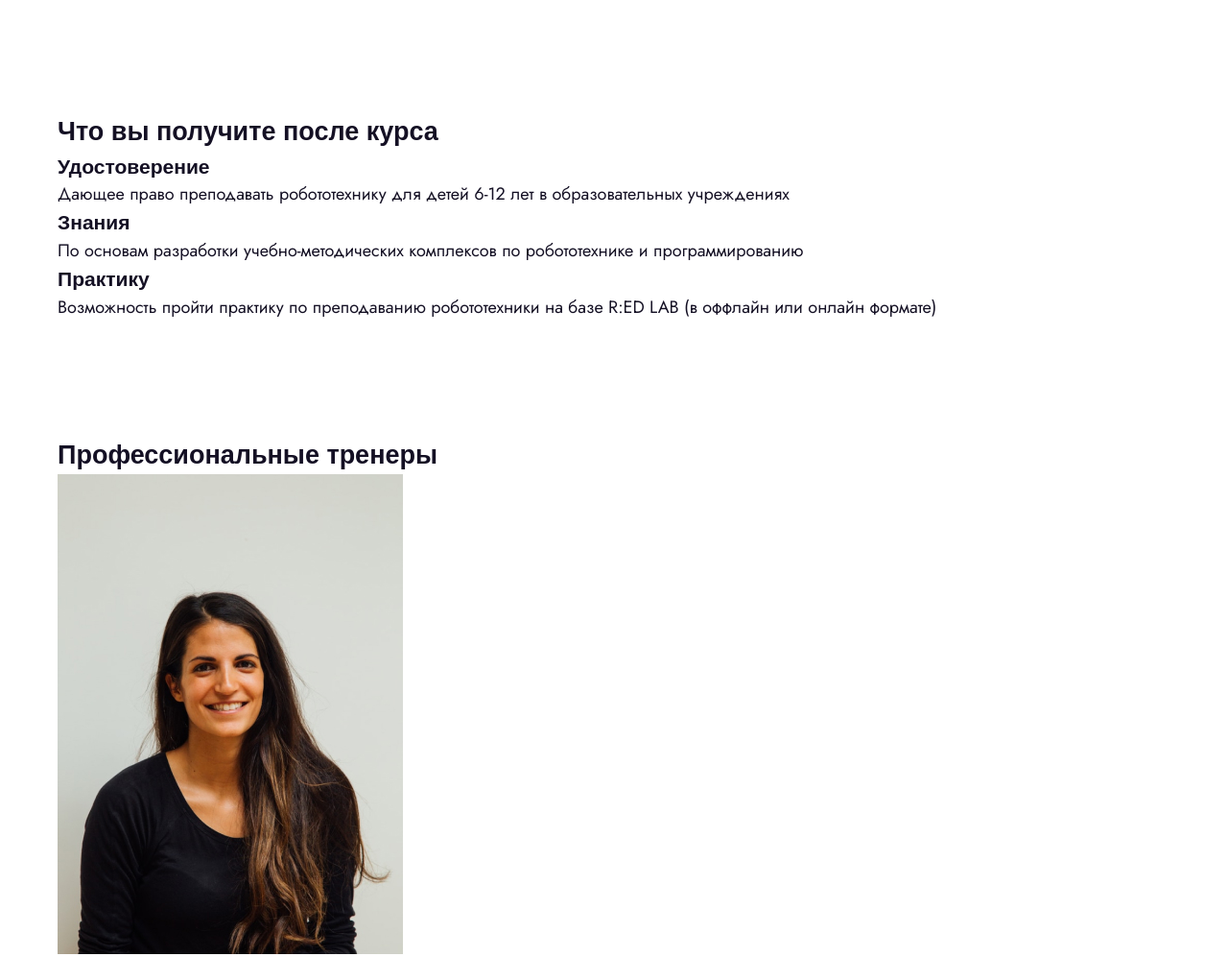
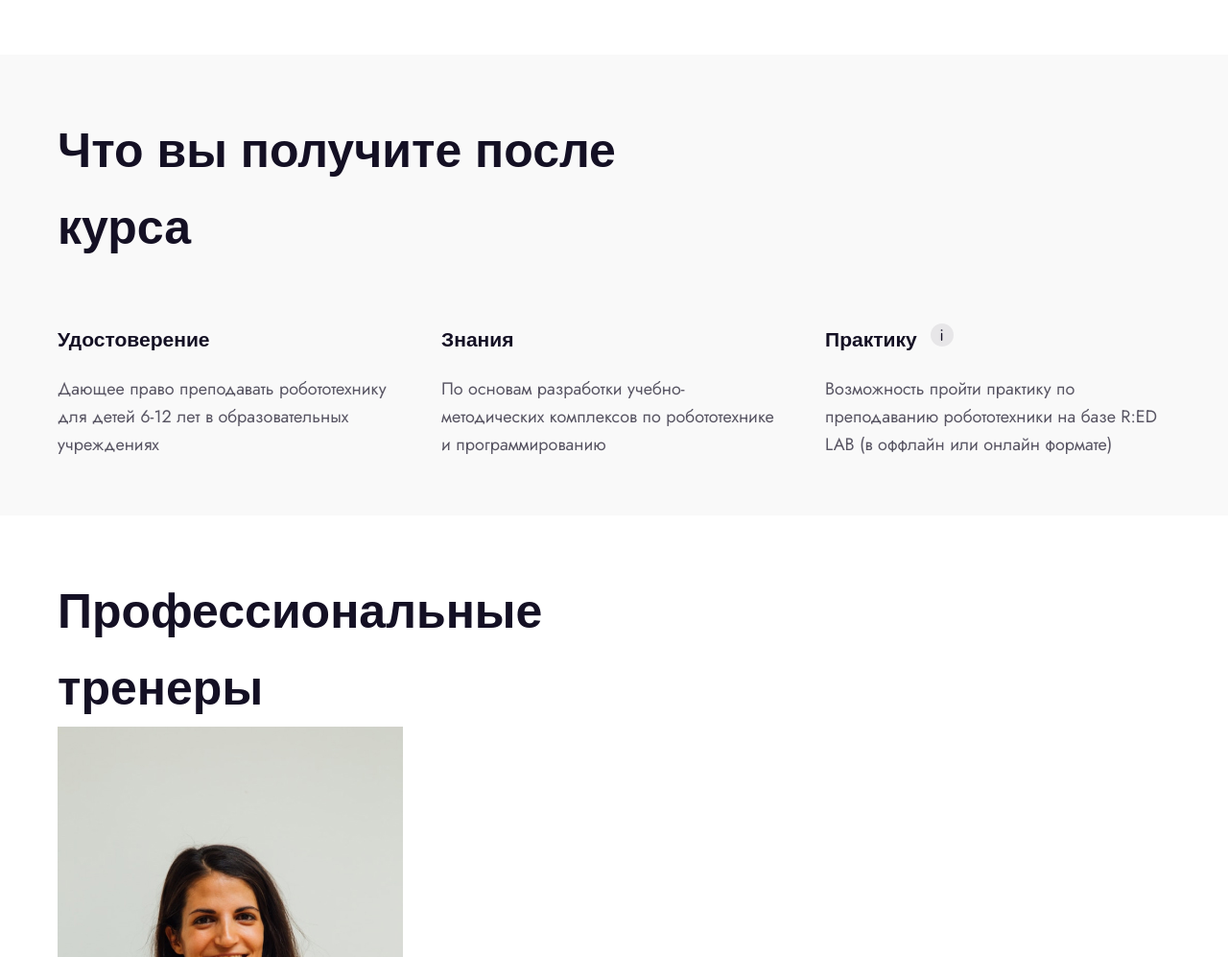
Before and after one commit to denistaran987/roboschool-project, a plain HTML site: page index.html in a window 1280 px wide. Shown: the part 1867-2864 px from the top of the page at 96% size. Drawn offline with Linux system fonts and the light colour scheme; a web font is replaced by a local one.

Commit message:
Stylized and adapted section № 3 (advantages section)

```diff
--- a/index.html
+++ b/index.html
@@ -56,7 +56,7 @@
         </div>
       </header>
       <main class="main page">
-        <section class="hero section">
+        <section class="hero section-hero section">
           <div class="hero__container container">
             <div class="hero__items">
               <div class="hero__item">
@@ -150,7 +150,28 @@
                   </div>
                 </li>
                 <li class="advantages__item">
-                  <h3 class="advantages__item-title">Практику</h3>
+                  <div class="advantages__item-container">
+                    <h3 class="advantages__item-title">Практику</h3>
+                    <svg
+                      class="advantages__item-title-svg"
+                      width="24"
+                      height="24"
+                      viewBox="0 0 24 24"
+                      fill="none"
+                      xmlns="http://www.w3.org/2000/svg"
+                    >
+                      <title>При наличии свободных мест</title>
+                      <path
+                        d="M24 12C24 18.6274 18.6274 24 12 24C5.37258 24 0 18.6274 0 12C0 5.37258 5.37258 0 12 0C18.6274 0 24 5.37258 24 12Z"
+                        fill="#141024"
+                        fill-opacity="0.08"
+                      />
+                      <path
+                        d="M11.5486 7.8695C10.955 7.8695 10.6582 7.5895 10.6582 7.0295C10.6582 6.4807 10.955 6.2063 11.5486 6.2063C12.1422 6.2063 12.439 6.4807 12.439 7.0295C12.439 7.5895 12.1422 7.8695 11.5486 7.8695ZM11.5486 18.0839C11.1006 18.0839 10.8766 17.8375 10.8766 17.3447V10.4735C10.8766 9.9919 11.1006 9.7511 11.5486 9.7511C12.0078 9.7511 12.2374 9.9919 12.2374 10.4735V17.3447C12.2374 17.8375 12.0078 18.0839 11.5486 18.0839Z"
+                        fill="#141024"
+                      />
+                    </svg>
+                  </div>
                   <div class="advantages__item-text">
                     <p>
                       Возможность пройти практику по преподаванию робототехники на базе R:ED LAB (в
--- /dev/null
+++ b/scss/components/_header-block.scss
@@ -0,0 +1,18 @@
+.header-block {
+  width: 100%;
+  max-width: 682px;
+
+  &__title {
+    text-align: left;
+    font-weight: 600;
+    font-size: 50px;
+    line-height: 1.6;
+    color: $primary-color;
+
+    @media (max-width: $bp-tablet) {
+      font-size: 30px;
+      line-height: 1.4;
+      text-align: center;
+    }
+  }
+}
--- a/scss/components/_section.scss
+++ b/scss/components/_section.scss
@@ -2,7 +2,7 @@
   padding: 60px 0;
 
   @media (max-width: $bp-tablet) {
-    padding: 30px 0 0;
+    padding: 30px 0;
   }
 
   &:first-child {
--- /dev/null
+++ b/scss/layouts/_section_3.scss
@@ -0,0 +1,58 @@
+.advantages {
+  background-color: #f9f9f9;
+  &__items {
+    display: grid;
+    gap: 60px;
+  }
+
+  &__list {
+    display: grid;
+    grid-template-columns: repeat(auto-fill, minmax(360px, 1fr));
+    column-gap: 40px;
+    row-gap: 30px;
+
+    @media (max-width: $bp-tablet) {
+      grid-template-columns: repeat(auto-fill, minmax(280px, 1fr));
+    }
+  }
+
+  &__item-container {
+    display: flex;
+    align-items: flex-start;
+    gap: 14px;
+
+    @media (max-width: $bp-tablet) {
+      justify-content: center;
+    }
+  }
+
+  &__item-title {
+    font-weight: 600;
+    font-size: 24;
+    line-height: 1.6;
+    color: $primary-color;
+    margin-bottom: 20px;
+
+    @media (max-width: $bp-tablet) {
+      font-size: 20px;
+      text-align: center;
+    }
+  }
+
+  &__item-title-svg {
+    &:hover {
+      cursor: pointer;
+    }
+  }
+
+  &__item-text {
+    font-size: 18px;
+    line-height: 1.6;
+    color: $third-color;
+
+    @media (max-width: $bp-tablet) {
+      font-size: 16px;
+      text-align: center;
+    }
+  }
+}
--- a/scss/main.scss
+++ b/scss/main.scss
@@ -7,6 +7,7 @@
 @import "./components/burger-menu";
 @import "./components/button";
 @import "./components/container";
+@import "./components/header-block";
 @import "./components/logo";
 @import "./components/section";
 @import "./components/telephone-button";
@@ -14,3 +15,4 @@
 @import "./layouts/header";
 @import "./layouts/section_1";
 @import "./layouts/section_2";
+@import "./layouts/section_3";
```
Also changed, not shown: css/main.css, images/(i).svg (added), 1 other file.
